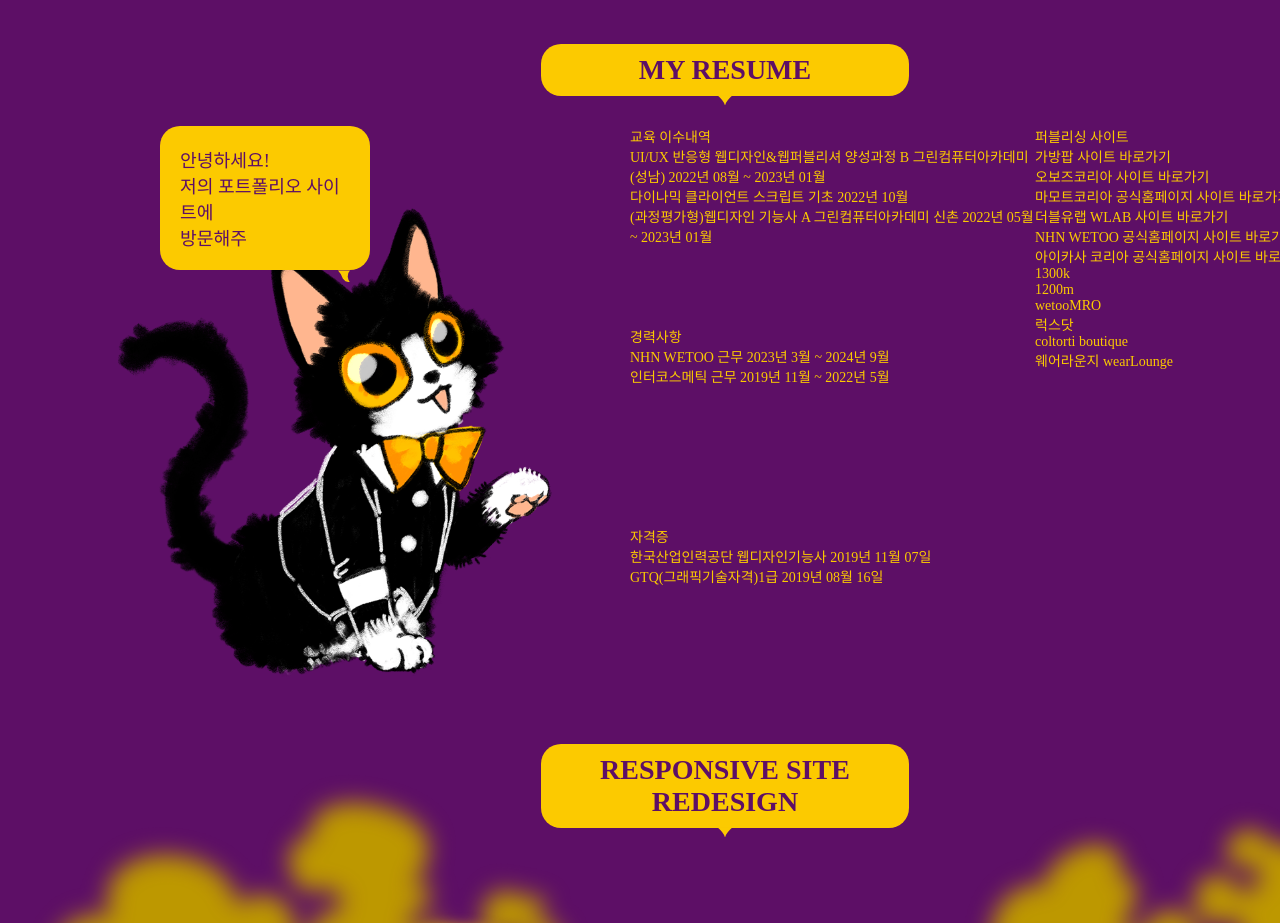
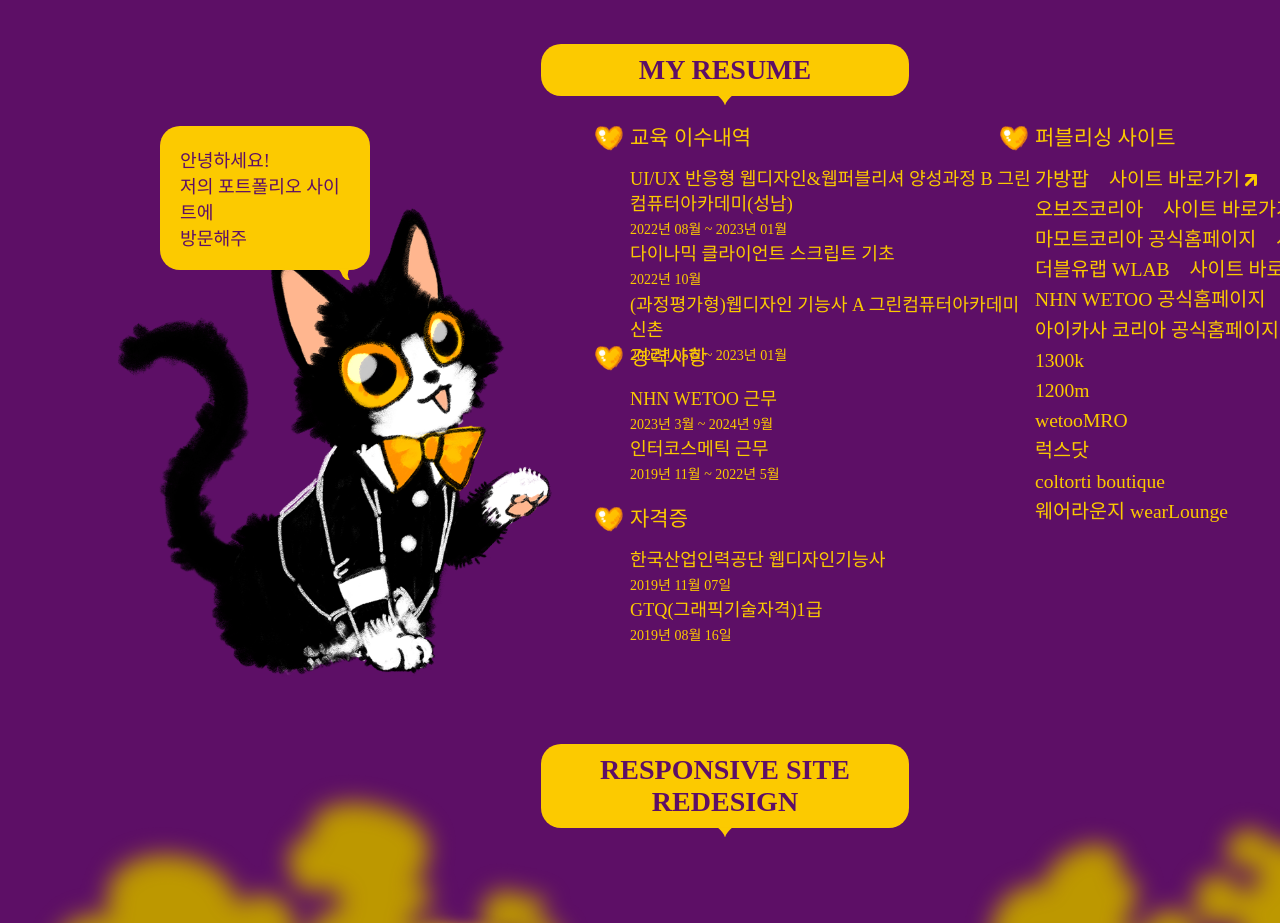
Before and after one commit to kimsohea/vue-deploy, a Vue app: page / in a window 1280 px wide. Shown: the part 1000-1923 px from the top of the page. Built offline with nearby package versions, Linux system fonts and the light colour scheme; a web font is replaced by a local one.

Commit message:
style: 이력 내역 단락 꾸미기

```diff
--- a/src/assets/scss/style.scss
+++ b/src/assets/scss/style.scss
@@ -687,7 +687,7 @@ $cardBtm: -115px;
                 content: '';
                 position: absolute;
                 right: 20px;
-                bottom: -12px;
+                bottom: -10px;
                 width: 12px;
                 height: 12px;
                 background-color: $subColor;
@@ -701,6 +701,26 @@ $cardBtm: -115px;
             flex-wrap: wrap;
             width: calc(100% - 640px);
             color: $subColor;
+            font-size:1.3rem;
+
+            h3 {
+                position: relative;
+                margin-bottom: 15px;
+                font-size: 1.5rem;
+
+                &::before {
+                    position:absolute;
+                    left: -35px;
+                    top: 0;
+                    content:"";
+                    display: block;
+                    width: 30px;
+                    height: 25px;
+                    background-image: url('#{$assetPath}/hart.png');
+                    background-size: contain;
+                    background-repeat: no-repeat;
+                }
+            }
 
             &:not(a) {
                 pointer-events: none;
@@ -708,15 +728,56 @@ $cardBtm: -115px;
 
             >li {
                 width: 50%;
-                height: calc(100% / 3);
+                max-height: calc(100% / 3);
+                margin-bottom:20px;
+                line-height: 1.8rem;
+
+                span {
+                    display:block;
+                    font-size: 1rem;
+                }
             }
 
             .public_site {
                 height: 100%;
 
                 li {
+                    font-size: 1.4rem;
+                    margin-bottom:5px;
+
                     a {
+                        position: relative;
+                        padding-left: 15px;
                         pointer-events: initial;
+
+                        &::before,&:after {
+                            position:absolute;
+                            top: 5px;
+                            right: -15px;
+                            display: block;
+                            width: 15px;
+                            height: 3px;
+                            border-radius: 10px;
+                            background-color: $subColor;
+                            content: "";
+                            transform:rotate(-45deg);
+                            transform-origin: top right;
+                        }
+
+                        &:after {
+                            top: 5      .5px;
+                            right: -17.25px;
+            width: 9px;
+    height: 9px;
+                            background-color: transparent;
+                            border: 3px solid #fcca00;
+                            border-left-width: 0;
+                            border-bottom-width: 0;
+                            border-radius: 2px;
+                            border-collapse: collapse;
+                            transform: rotate(0deg);
+
+                        }
                     }
                 }
             }
```
